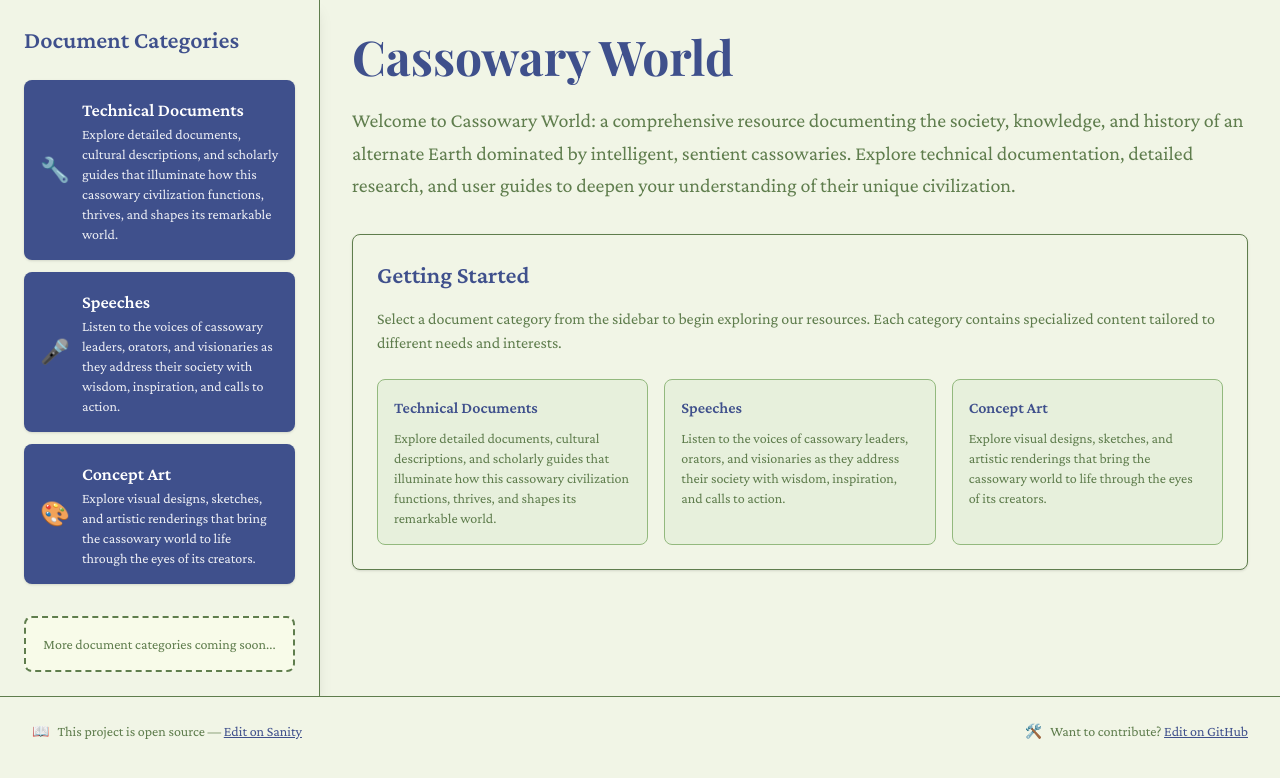
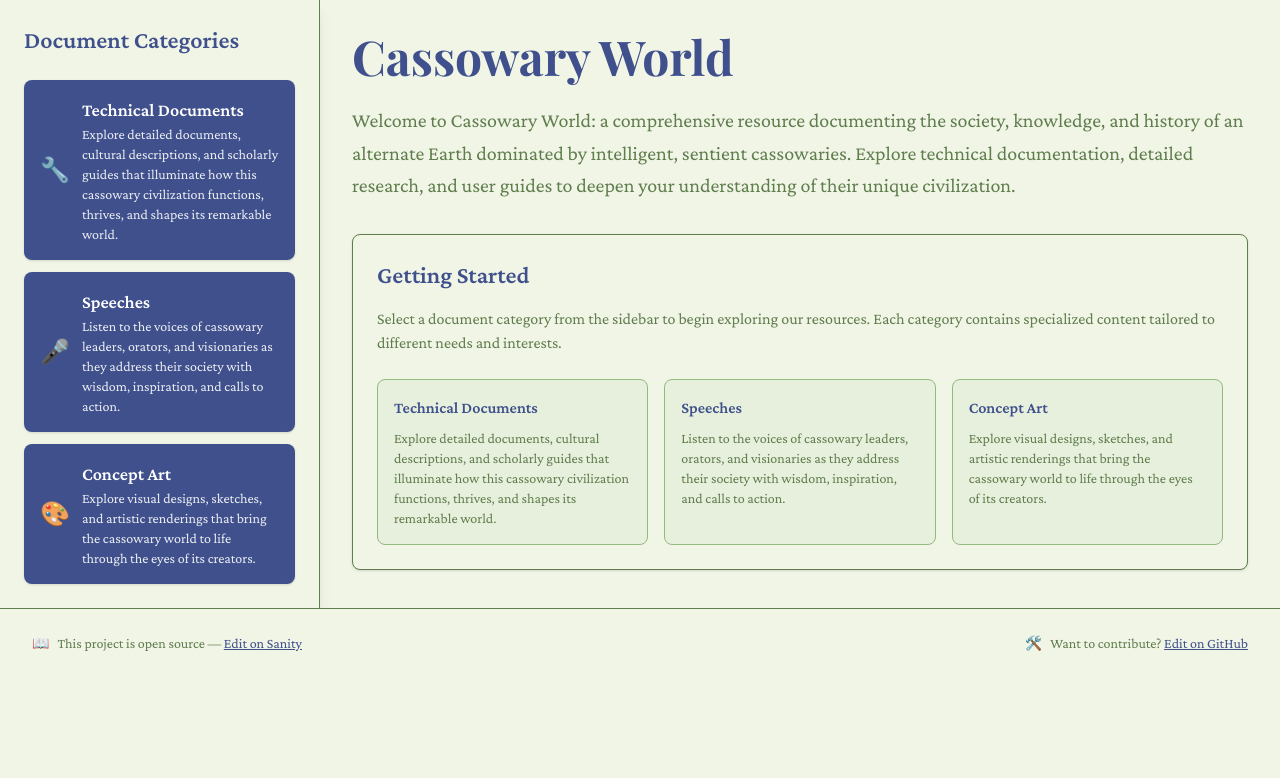
Before and after one commit to Crushford/cassowary-world, a Next.js app: page / in a window 1280 px wide. Shown: the top 778 px of the page. Built offline with nearby package versions, Linux system fonts and the light colour scheme.

Commit message:
Remove more docuemnts to come

```diff
--- a/src/app/page.tsx
+++ b/src/app/page.tsx
@@ -72,15 +72,6 @@ export default function HomePage() {
               </Link>
             ))}
           </nav>
-
-          {/* Future categories placeholder */}
-          {documentCategories.length < 4 && (
-            <div className="mt-8 placeholder-box">
-              <p className="text-sm text-center">
-                More document categories coming soon...
-              </p>
-            </div>
-          )}
         </div>
       </aside>
 
```
